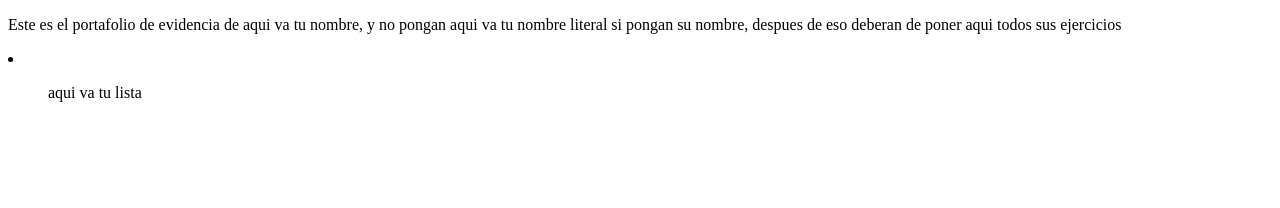
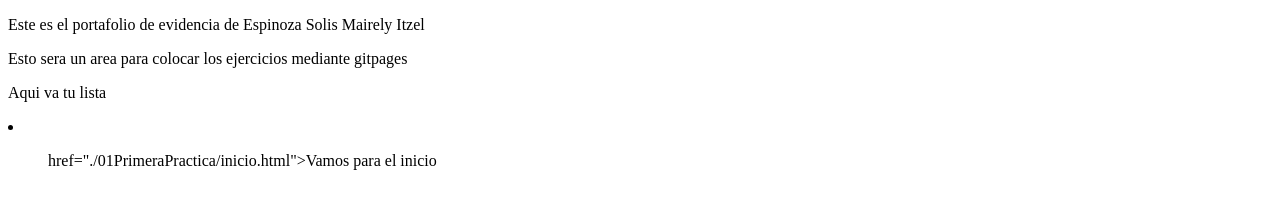
Before and after one commit to EspinozaSolisMairelyItzel/4IV8_ESPINOZA_SOLIS_MAIRELY_ITZEL, a plain HTML site: page index.html in a window 1280 px wide. Drawn offline with Linux system fonts and the light colour scheme.

Commit message:
Update index.html with new content and structure

```diff
--- a/index.html
+++ b/index.html
@@ -6,9 +6,17 @@
     <title>Portafolio de Evidencias</title>
 </head>
 <body>
-    <p>Este es el portafolio de evidencia de aqui va tu nombre, y no pongan aqui va tu nombre literal si pongan su nombre, despues de eso deberan de poner aqui todos sus ejercicios</p>
+    <p>
+        Este es el portafolio de evidencia de Espinoza Solis Mairely Itzel
+    </p>
+    <p>
+        Esto sera un area para colocar los ejercicios mediante gitpages
+    </p>
+    <p>
+        Aqui va tu lista
+    </p>
     <li>
-        <ol>aqui va tu lista</ol>
+        <ol><a>href="./01PrimeraPractica/inicio.html">Vamos para el inicio</a></ol>
     </li>
 
 </body>
```
